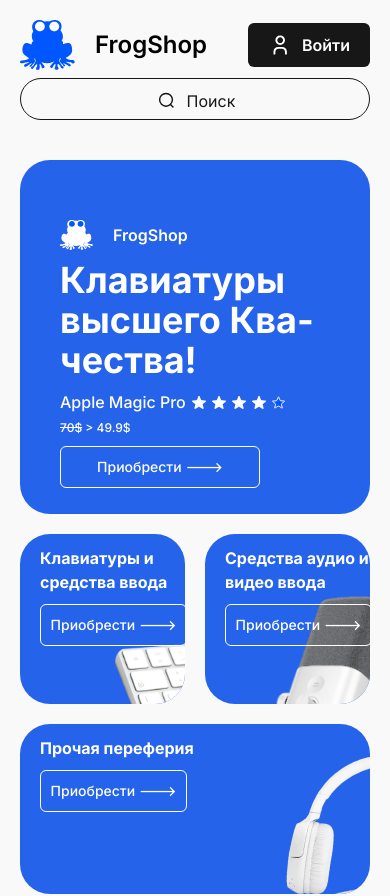
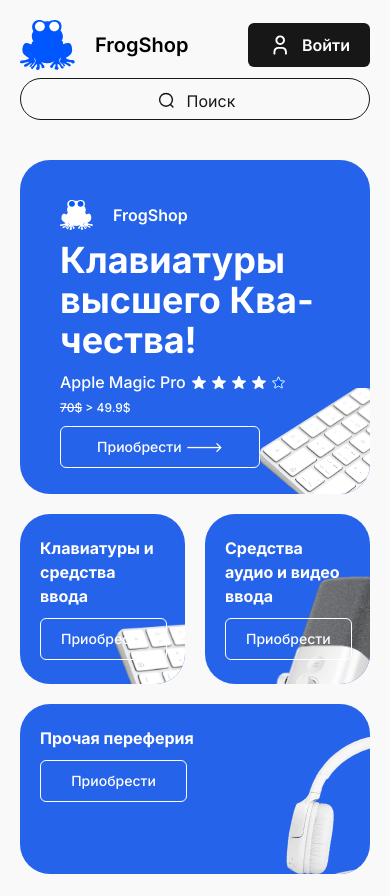
Before and after one commit to vsecoder/frogshop, a Next.js app: page / in a window 390 px wide. Shown: the top 896 px of the page. Built offline with nearby package versions, Linux system fonts and the light colour scheme.

Commit message:
Fix adaptive

```diff
--- a/components/header.tsx
+++ b/components/header.tsx
@@ -17,7 +17,7 @@
         <>
             <header className="flex gap-5 justify-between w-full whitespace-nowrap max-w-[1240px] max-md:flex-wrap max-md:max-w-full m-auto p-5 pb-0">
                 <div className="flex gap-5 justify-between max-md:flex-wrap max-md:max-w-full">
-                    <div className="flex gap-5 text-2xl font-semibold text-black">
+                    <div className="flex gap-5 text-xl md:text-2xl font-semibold text-black">
                         <img
                             loading="lazy"
                             src="/logo.svg"
--- a/components/hero.tsx
+++ b/components/hero.tsx
@@ -7,13 +7,13 @@
 
 const MiniCard: React.FC<MiniCardProps> = ({ text, image }) => {
     return (
-        <div className="h-[170px] md:h-auto relative flex overflow-hidden grow items-start mx-auto w-full text-white bg-blue-600 rounded-[30px] max-md:px-5">
+        <div className="h-[170px] md:h-auto pt-2.5 relative flex overflow-hidden grow items-start mx-auto w-full text-white bg-blue-600 rounded-[30px] max-md:px-5">
             <div className="relative z-10 pt-3 md:pt-6 pr-0 md:pb-16 md:pl-6 flex-initial w-[200px]">
                 <div className="text-ml md:text-xl font-bold">
                     {text}
                 </div>
                 <div className="flex gap-2.5 justify-center px-6 py-2.5 mt-2.5 text-sm font-medium whitespace-nowrap rounded-md border border-white border-solid max-md:px-5 max-w-[147px] md:max-w-[150px]">
-                    <div>Приобрести ---&gt;</div>
+                    <div>Приобрести <span className='hidden md:contents'>---&gt;</span></div>
                 </div>
             </div>
             <div className="flex-initial text-align-right w-100 mt-10 ml-10 absolute -bottom-12 -right-12 md:bottom-0 md:right-0">
@@ -29,7 +29,7 @@
             <section className="pr-20 pb-1.5 pl-10 mt-10 max-w-full bg-blue-600 rounded-[30px] w-[1240px] max-md:px-5 m-auto overflow-hidden">
                 <div className="flex gap-5 max-md:flex-col max-md:gap-0 relative">
                     <div className="flex flex-col w-[43%] max-md:ml-0 max-md:w-full">
-                        <div className="flex flex-col self-stretch my-auto max-md:mt-10 p-5">
+                        <div className="flex flex-col self-stretch my-auto max-md:mt-10 p-5 pt-0 md:pt-5">
                             <header className="flex gap-5 self-start text-base font-semibold text-white whitespace-nowrap">
                                 <img
                                     src="logo-invert.svg"
@@ -55,7 +55,7 @@
                             </button>
                         </div>
                     </div>
-                    <div className="flex flex-col ml-5 w-[57%] max-md:ml-0 max-md:w-full absolute -bottom-[120px] -right-[370px] md:static">
+                    <div className="flex flex-col ml-5 w-[57%] max-md:ml-0 max-md:w-full absolute -bottom-[70px] -right-[210px] md:static">
                         <img
                             src="/header/1.png"
                             alt="Apple Magic Pro keyboard"
```
